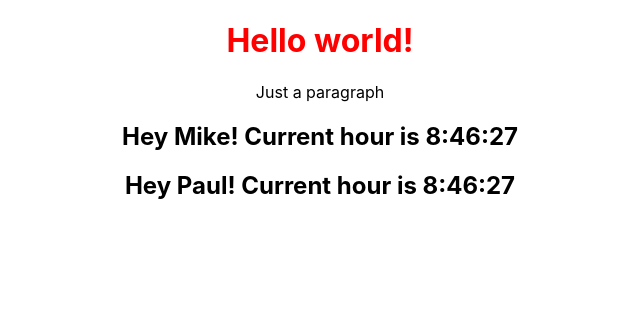
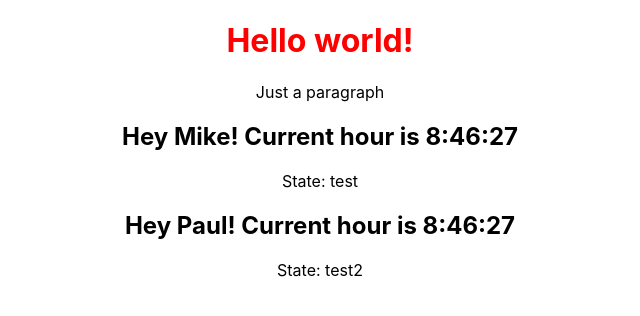
Before and after one commit to Jakubsoad/ReactTutorial, a React (Create React App) app: page / in a window 1280 px wide. Shown: the top 316 px of the page, without its empty margins (320-960 px from the left). Built offline with nearby package versions, Linux system fonts and the light colour scheme.

Commit message:
Another way to pass data to components

```diff
--- a/src/App.tsx
+++ b/src/App.tsx
@@ -8,8 +8,8 @@ class App extends React.Component {
             <div className='App'>
                 <h1 className='red-color'>Hello world!</h1>
                 <p>Just a paragraph</p>
-                <User username='Mike' role='admin'/>
-                <User username='Paul' role='guest'/>
+                <User username='Mike' role='admin'>test</User>
+                <User username='Paul' role='guest'>test2</User>
             </div>
         );
     }
--- a/src/User/User.tsx
+++ b/src/User/User.tsx
@@ -7,7 +7,11 @@ const user = (props: any) => {
     let minutes = date.getMinutes();
     let seconds = date.getSeconds();
 
-    return <h2>Hey {props.username}! Current hour is {hours}:{minutes}:{seconds}</h2>;
+    return <div>
+            <h2>Hey {props.username}! Current hour is {hours}:{minutes}:{seconds}</h2>
+            <p>State: {props.children}</p>
+        </div>
+        ;
 }
 
 export default user;
```
